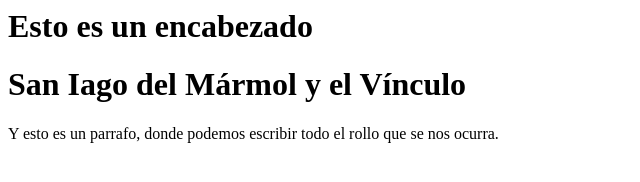
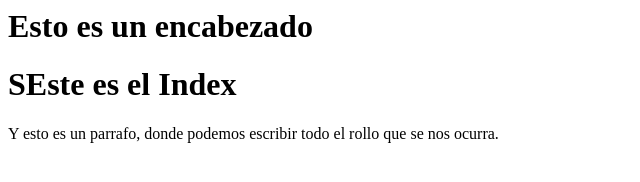
Before and after one commit to darkboynft/holycard, a plain HTML site: page index.html in a window 1280 px wide. Shown: the whole page, without its empty margins (0-640 px from the left). Drawn offline with Linux system fonts and the light colour scheme.

Commit message:
Add files via upload

```diff
--- a/index.html
+++ b/index.html
@@ -1,10 +1,10 @@
 <html>
 <head>
-    <title>San Iago del Mármol y el Vínculo</title>
+    <title>Este es el Index</title>
 </head>
 <body>
     <h1>Esto es un encabezado</h1>
-	<h1>San Iago del Mármol y el Vínculo</h1>
+	<h1>SEste es el Index</h1>
     <p>Y esto es un parrafo, donde podemos escribir todo el rollo que se nos ocurra.
 </body>
 </html>
```
